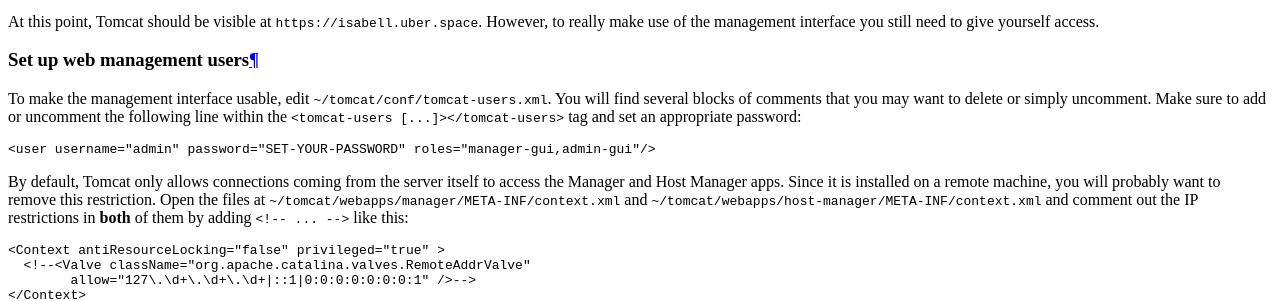
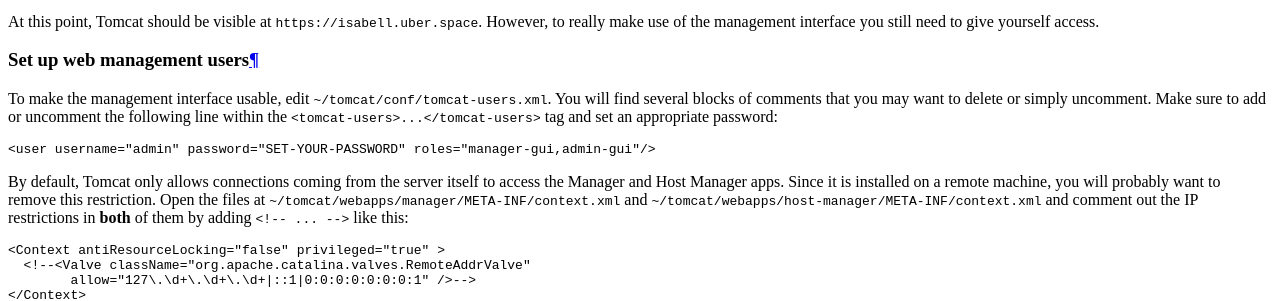
Before and after one commit to Uberspace/lab, a Sphinx documentation site: the page built from source/guide_tomcat.rst, in a window 1280 px wide and 900 px high, scrolled down 5891 px. Shown: the part 187-488 px from the top of the window. Built offline with Sphinx 7.4.7 and the Read the Docs theme 2.0.0, drawn with Linux system fonts in a browser that asks for light colours.

```diff
--- a/source/guide_tomcat.rst
+++ b/source/guide_tomcat.rst
@@ -121,7 +121,7 @@ At this point, Tomcat should be visible at ``https://isabell.uber.space``. Howev
 Set up web management users
 ---------------------------
 
-To make the management interface usable, edit ``~/tomcat/conf/tomcat-users.xml``. You will find several blocks of comments that you may want to delete or simply uncomment. Make sure to add or uncomment the following line within the ``<tomcat-users [...]></tomcat-users>`` tag and set an appropriate password:
+To make the management interface usable, edit ``~/tomcat/conf/tomcat-users.xml``. You will find several blocks of comments that you may want to delete or simply uncomment. Make sure to add or uncomment the following line within the ``<tomcat-users>...</tomcat-users>`` tag and set an appropriate password:
 
 .. code-block:: xml
 
```
